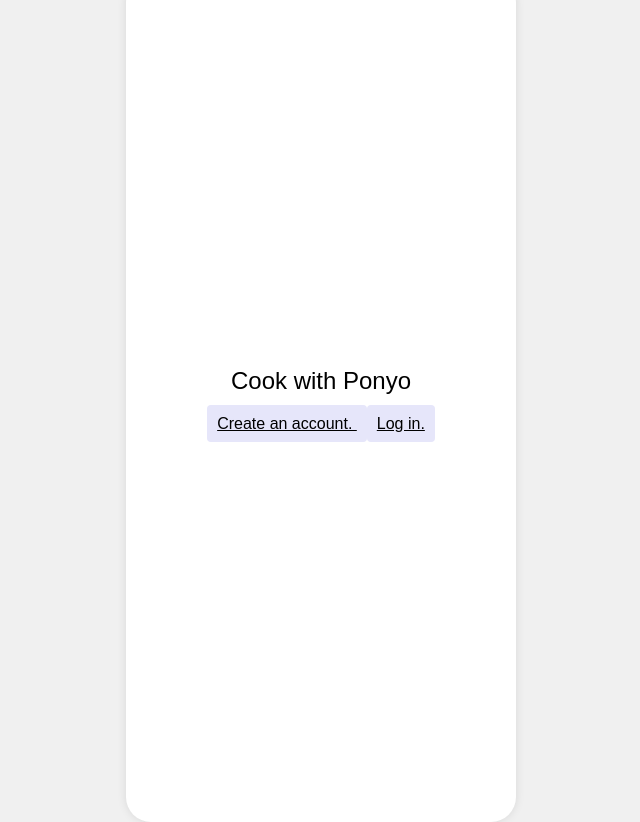
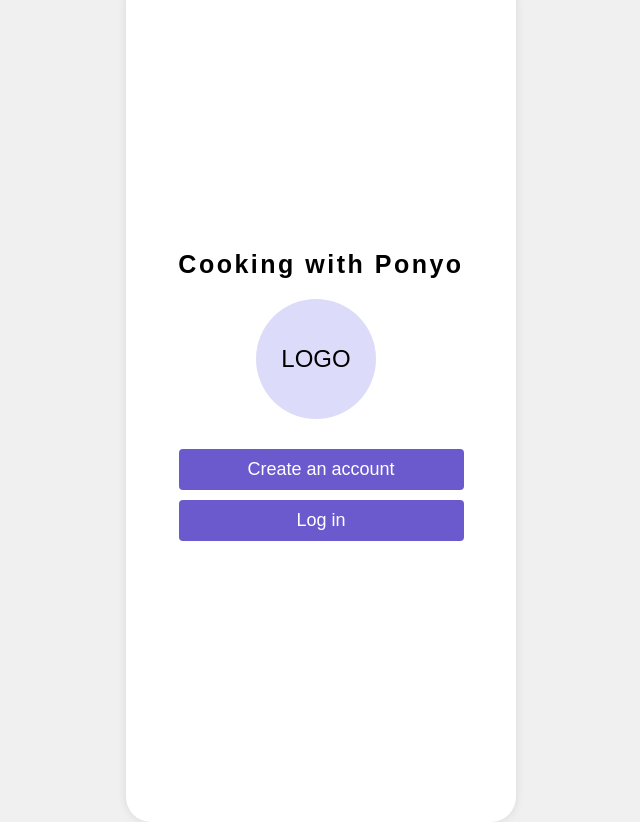
Before and after one commit to software-students-fall2023/2-web-app-exercise-team-2, a Flask app: page /mainscreen in a window 1280 px wide. Shown: the whole page, without its empty margins (319-959 px from the left). Run offline with Flask 3, Linux system fonts and the light colour scheme; some web fonts are replaced.

Commit message:
all buttons functional, redesigned index & mainscreen.html

```diff
--- a/app.py
+++ b/app.py
@@ -62,17 +62,6 @@ def map_json_to_user(json_obj):
     except Exception as e:
         logger.error(f"MAPPING ERROR: Error in mapping JSON to user. Details: {e}")
         return None
-    # try:
-    #     name = json_obj.get("name")
-    #     username = json_obj.get("username")
-    #     age = json_obj.get("age")
-    #     password = json_obj.get("password")
-    #     recipes = json_obj.get("recipes", {})
-    #     u = User(name, username, age, recipes)
-    #     logger.info(f"{u} was created")
-    #     return u
-    # except Exception as e:
-    #     logger.error("MAPPING ERROR: error in mapping JSON to user.")
 
 def map_user_to_json(user):
     try:
@@ -138,8 +127,8 @@ def login():
         logger.info(f"User has been logged in with username: ({currUser.username}) .")
         return redirect(url_for('view_mainscreen'))
     else:
-        #Todo: Change to printing "incorrect username or password"
-        return redirect(url_for('createprofile'))
+        flash("Incorrect login credentials.", "login_error")
+        return redirect(url_for('generate_login_page'))
 
 @app.route('/createprofile', methods=['GET'])
 def show_createprofile_form():
@@ -188,10 +177,6 @@ def view_mainscreen():
     return render_template('mainscreen.html', recipes=recipes_from_db)
 
 
-    # if len(currUser.recipes) > 0: #this returns error currently because currUser.recipes is a dictionary need to fix
-    #     return render_template('mainscreen.html', recipes=currUser.recipes)
-    #return render_template('mainscreen.html')
-
 # view add recipe screen
 app.debug = True
 @app.route('/addscreen', methods=['GET', 'POST'])
@@ -206,7 +191,7 @@ def show_addscreen():
         cook_time = request.form['cook_time']
         ingredients = request.form['ingredients'] #any format, should wef specify? => REACH goal
         instructions = request.form['instructions'] #parsing => REACH goal
-        #currUser.recipes.ingredients()
+
         #creating the JSON(?) object for the new recipe
         new_recipe = {
             "name": recipe_name,
@@ -216,10 +201,7 @@ def show_addscreen():
         }
         #assuming the user is already logged in & you have their username available
         users.update_one({"username": currUser.username}, {"$push": {"recipes": new_recipe}}) #$push is MongoDB operator that appens this value into recipes array
-        #currUser = users.find_one({"username": currUser.username})
-        #recipes_from_db = currUser.recipes
         logger.info("No error so far in recipe addition")
-        #return render_template('mainscreen.html', recipes=recipes_from_db)
         return redirect(url_for('view_mainscreen'))
 
 app.debug = True
@@ -300,7 +282,23 @@ def show_recipescreen(recipe_name):
     return render_template('viewRecipe.html',recipe=current_recipe)
 
 # view profile that is already created
-app.debug = True
 @app.route('/createprofile', methods=['GET'])
 def show_createprofile():
     return render_template('createprofile.html')
+
+@app.route('/mainscreen', methods=['POST'])
+def search_recipe(query):
+    try:
+        results = users.find({"recipes.name": {"$regex": query, "$options": "i"}})
+
+        matching_recipes = []
+        for user in results:
+            for recipe in user.get("recipes", []):
+                if query.lower() in recipe["name"].lower():
+                    matching_recipes.append(recipe)
+
+        return matching_recipes
+
+    except Exception as e:
+        logger.error(f"SEARCH ERROR: Problem searching for recipes with query '{query}'. Details: {e}")
+        return []
--- a/templates/index.html
+++ b/templates/index.html
@@ -5,12 +5,6 @@
     <meta name="viewport" content="width=device-width, initial-scale=1.0">
     <title>Login Screen</title>
     <style>
-    @font-face {
-    font-family: 'P22 Mackenzie Bold';
-    src: url('path_to_your_font/P22MackenzieBold.otf') format('opentype');
-    font-weight: bold;
-    font-style: normal;
-    }
         body {
             font-family: 'P22 Mackenzie Bold', Arial, sans-serif;
             background-color: #f0f0f0;
@@ -50,24 +44,54 @@
             box-sizing: border-box;
         }
         .button {
-        width: 100%;
-        background-color: #E6E6FA;
-        color: black;
+            display: inline-block;
+            width: 95%;
             padding: 10px;
+            margin-bottom: 10px;
+            border-radius: 4px;
             border: none;
-        border-radius: 4px;
-        cursor: pointer;
+            background-color: slateblue;
+            color: white;
             box-sizing: border-box;
+            text-decoration: none;
+            text-align: center;
+            font-weight: normal;
+            font-size: 18px;
+        }
+
+        .circle-logo {
+            width: 120px;
+            height: 120px;
+            border-radius: 50%;
+            margin-left: 85px;
+            margin-bottom: 30px;
+            background-color:#dcdcfa;
+            display: flex;
+            justify-content: center;
+            align-items: center;
+            font-family: 'Arial', sans-serif;
+            font-weight: thin;
+            font-size: 24px;
+            color: #000;
+        }
+        .brand-text {
+            font-size: 25px;
+            letter-spacing: 2.5px;
+            margin-bottom: 20px;
+            font-weight: 900;
         }
     </style>
 </head>
+
 <body>
     <div class="phone-container">
         <div class="container">
-        <div class="title">Cook with Ponyo</div>
-        <a class = "button" href="/createprofile">Create an account. </a>
-        <a class = "button" href="/loginpage">Log in. </a>
-        </form>
+            <div id="curvedText" class="brand-text">Cooking with Ponyo</div>
+            <div class="circle-logo">
+                LOGO
+            </div>
+            <a class="button" href="/createprofile">Create an account </a>
+            <a class="button" href="/loginpage">Log in </a>
         </div>
     </div>
 </body>
```
Also changed, not shown: templates/login.html (+26 -9 lines), templates/mainscreen.html (+15 -33 lines). Lines whose indentation alone changed are shown as unchanged.
